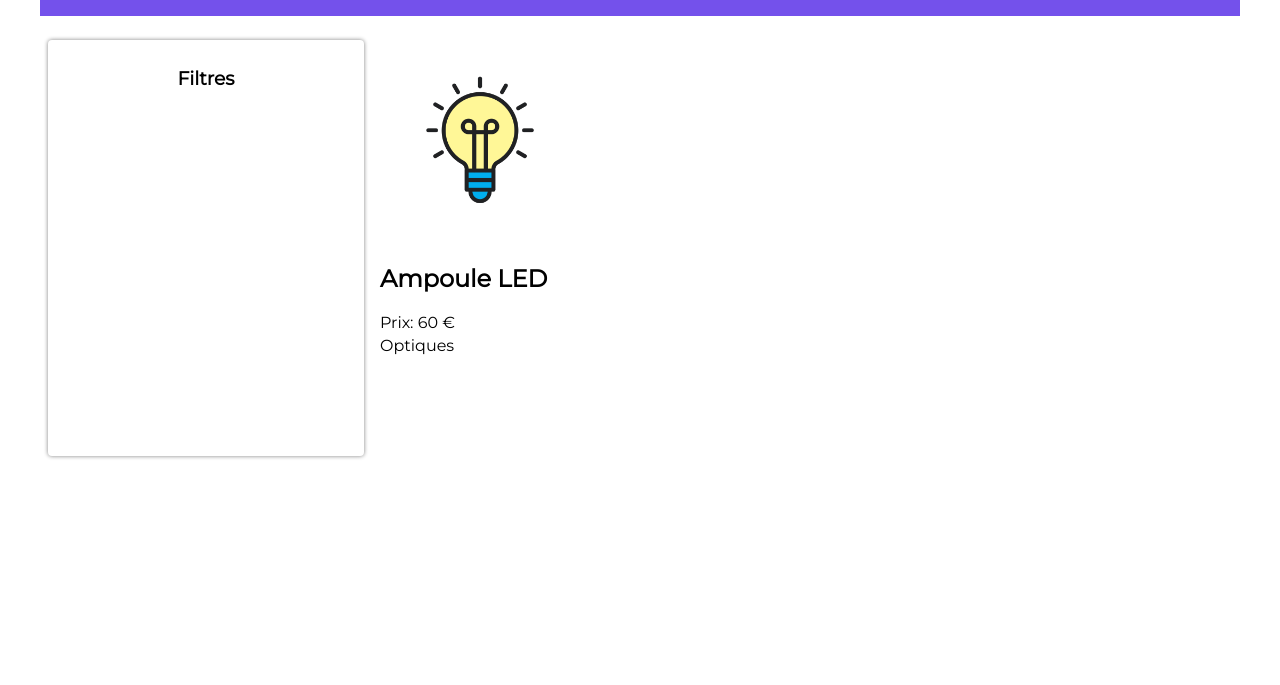
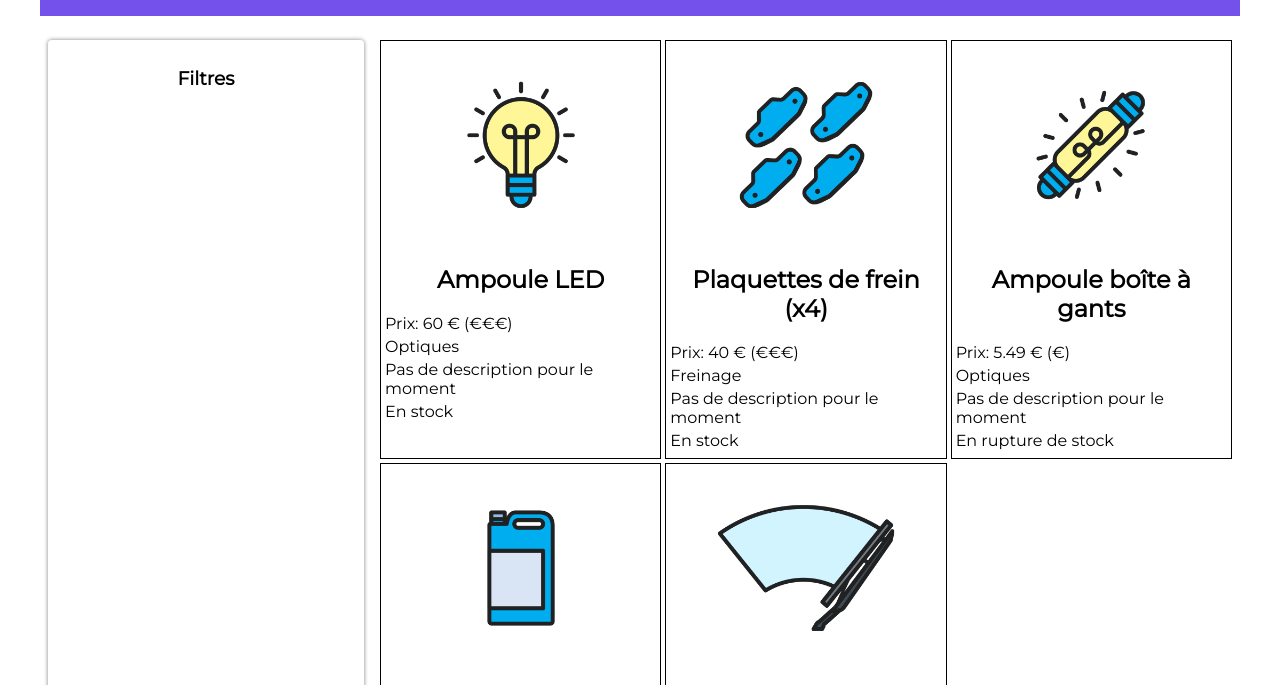
Before and after one commit to dnguyenb/JS-les_bonnes_pieces, a website: page Front-End/index.html in a window 1280 px wide. Shown: the part 98-783 px from the top of the page. Drawn offline with Linux system fonts and the light colour scheme.

Commit message:
affichage des pieces + style

```diff
--- a/Front-End/pieces-autos.json
+++ b/Front-End/pieces-autos.json
@@ -22,7 +22,7 @@
 		"nom": "Ampoule boîte à gants",
 		"prix": 5.49,
 		"categorie": "Optiques",
-        "image": "images/ampoule-boite-a-gantq.png",
+        "image": "images/ampoule-boite-a-gants.png",
 		"description": "Pour y voir clair dans l’habitacle.",
 		"disponibilite": false
 	},
--- a/Front-End/pieces.js
+++ b/Front-End/pieces.js
@@ -3,24 +3,43 @@ const reponse = await fetch('pieces-autos.json');
 const pieces = await reponse.json();
 
 /**
- * Creation de la fiche produit
+ * Creation des fiches produit
  */
 
+
+for (let i = 0; i < pieces.length; i++) {
+
+	const article = pieces[i]; // va chercher la piece dans le fichier JSON.
+	const sectionFiches = document.querySelector('.fiches');
+	const pieceElement = document.createElement('article');
+
 	// creation des balises :
-const article = pieces[0]; // va chercher la piece dans le fichier JSON.
-
 	const imageElement = document.createElement('img');
 	imageElement.src = article.image;
+
 	const nomElement = document.createElement('h2');
 	nomElement.innerText = article.nom;
+
 	const prixElement = document.createElement('p');
-prixElement.innerText = `Prix: ${article.prix} €`;
+	prixElement.innerText = `Prix: ${article.prix} € (${article.prix < 35 ? '€' : '€€€'
+		})`;
+
 	const categorieElement = document.createElement('p');
-categorieElement.innerText = article.categorie;
+	categorieElement.innerText = article.categorie ?? 'Aucune catégorie'; // opérateur nullish permet de tester l'absence de categorie pour éviter null ou undefined.
+
+	const descriptionElement = document.createElement('p');
+	descriptionElement.innerText =
+		article.decription ?? 'Pas de description pour le moment';
+
+	const stockElement = document.createElement('p');
+	stockElement.innerText = article.disponibilite ? 'En stock' : 'En rupture de stock';
 
 	// rattachement des balises :
-const sectionFiche = document.querySelector('.fiches');
-sectionFiche.appendChild(imageElement);
-sectionFiche.appendChild(nomElement);
-sectionFiche.appendChild(prixElement);
-sectionFiche.appendChild(categorieElement);
+	sectionFiches.appendChild(pieceElement);
+	pieceElement.appendChild(imageElement);
+	pieceElement.appendChild(nomElement);
+	pieceElement.appendChild(prixElement);
+	pieceElement.appendChild(categorieElement);
+	pieceElement.appendChild(descriptionElement);
+	pieceElement.appendChild(stockElement);
+}
--- a/Front-End/styles.css
+++ b/Front-End/styles.css
@@ -17,10 +17,12 @@ header {
 	text-align: center;
 	color: white;
 }
+
 header img {
 	height: 60px;
 	margin-left: 1rem;
 }
+
 header h1 {
 	flex-grow: 1;
 }
@@ -38,6 +40,7 @@ main {
 	min-width: 300px;
 	min-height: 400px;
 }
+
 .filtres h3 {
 	text-align: center;
 }
@@ -45,11 +48,28 @@ main {
 .fiches {
 	flex: 1;
 	margin: 8px;
+	display: grid;
+	grid-template-columns: repeat(3, 1fr);
+	gap: 4px;
 }
-.fiches img {
+
+.fiches article {
+	border: 1px solid black;
+	padding: 4px;
+}
+
+.fiches article img {
+	display: block;
+	margin-left: auto;
+	margin-right: auto;
 	max-width: 200px;
 }
-.fiches p {
+
+.fiches article p {
 	margin-top: 4px;
 	margin-bottom: 4px;
 }
+
+.fiches article h2 {
+	text-align: center;
+}
```
Lines whose indentation alone changed are shown as unchanged.
